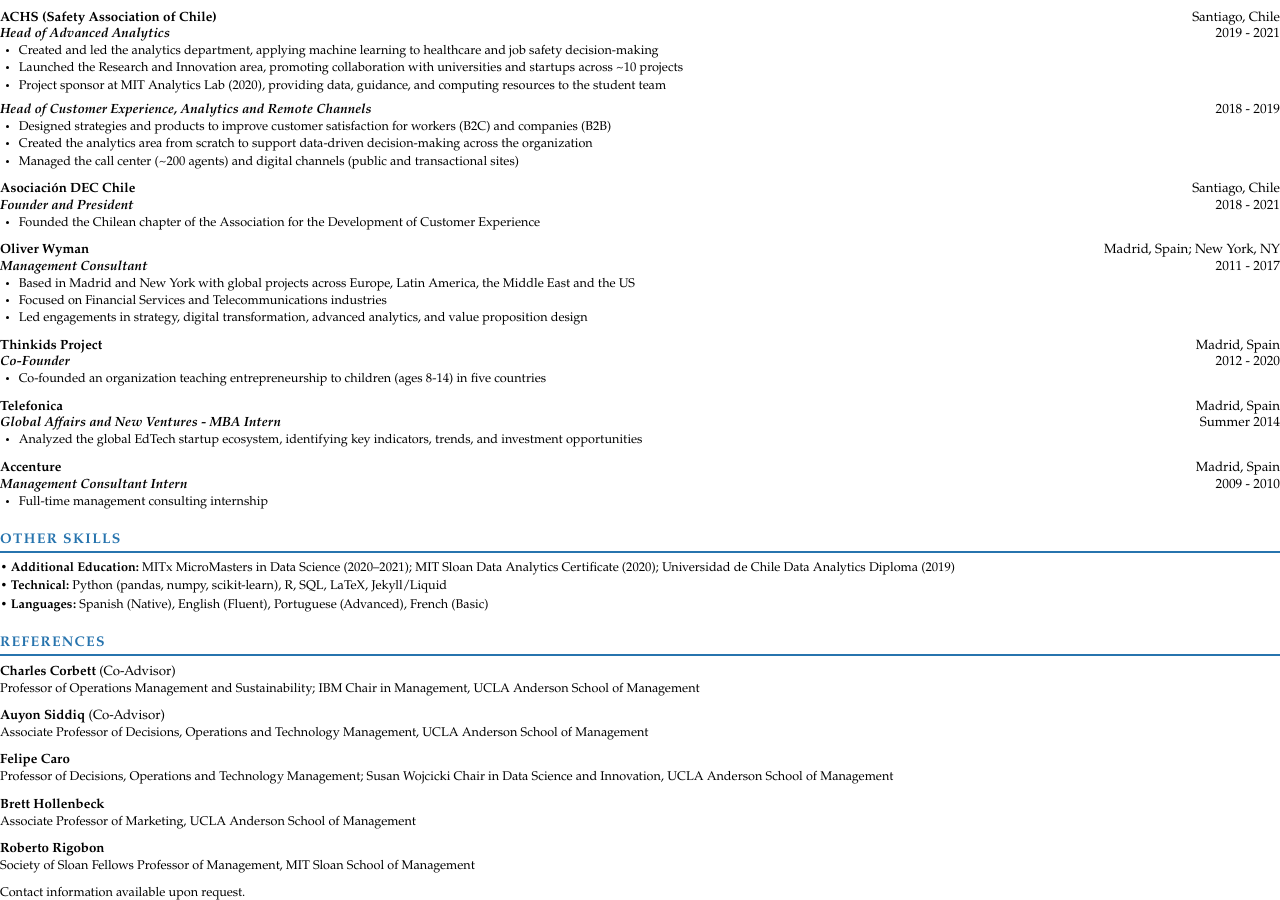
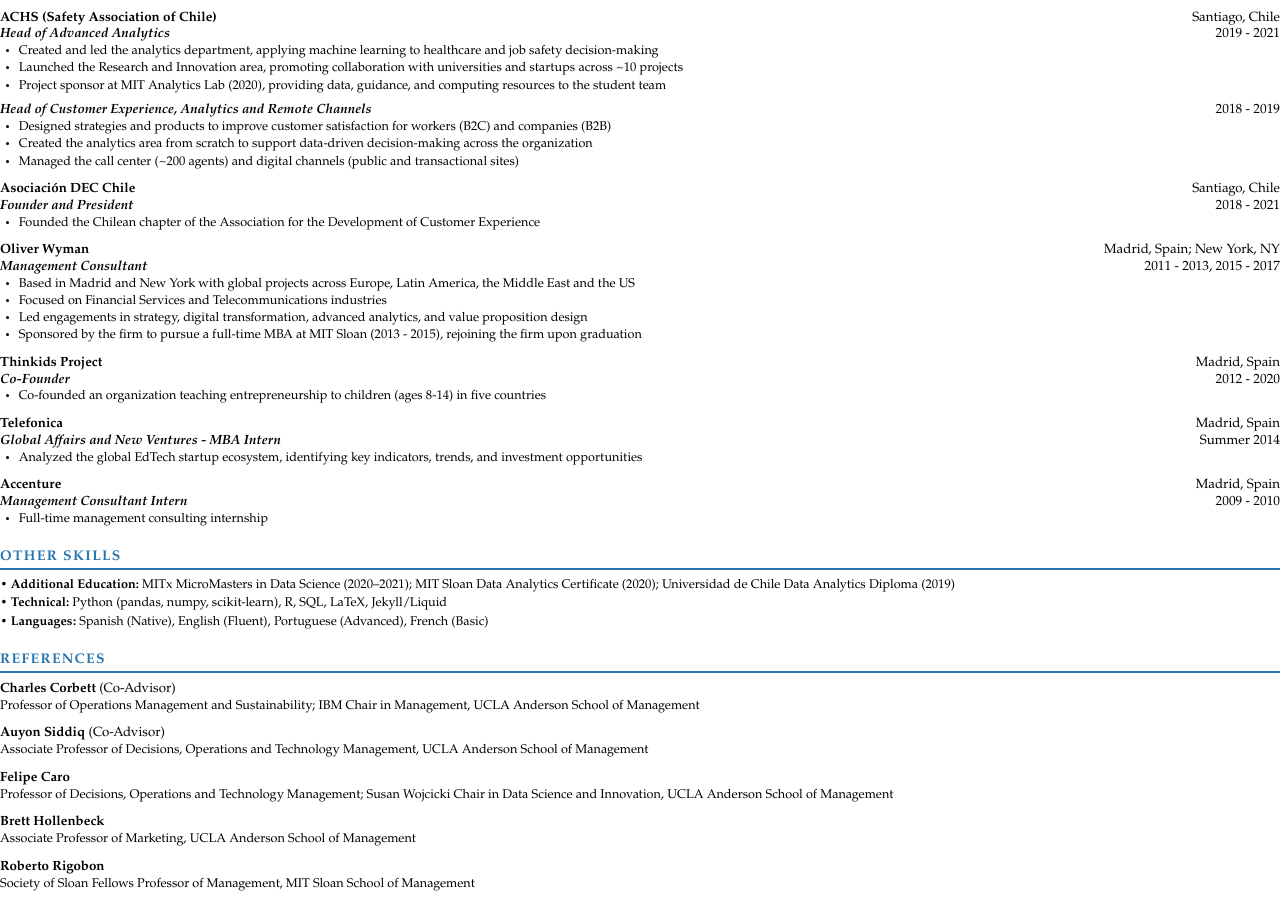
Before and after one commit to martins73/research-site, a Jekyll site: the page built from _pages/cv-pdf-source.html, in a window 1280 px wide and 900 px high, scrolled down 1226 px. Built offline with Jekyll 4.4.1, drawn with Linux system fonts in a browser that asks for light colours.

Commit message:
Clarify Oliver Wyman tenure and company-sponsored MBA gap
Split the 2011-2017 date range into the two actual stints and add a bullet
noting the firm-sponsored MIT Sloan MBA between them.

Co-Authored-By: Claude Opus 5 <noreply@anthropic.com>
Claude-Session: https://claude.ai/code/session_01MexMiTr3kreXaK8vP4WHZM

```diff
--- a/_data/cv/industry.yml
+++ b/_data/cv/industry.yml
@@ -43,11 +43,12 @@
   location: "Madrid, Spain; New York, NY"
   positions:
     - role: Management Consultant
-      dates: "2011 - 2017"
+      dates: "2011 - 2013, 2015 - 2017"
       description:
         - Based in Madrid and New York with global projects across Europe, Latin America, the Middle East and the US
         - Focused on Financial Services and Telecommunications industries
         - Led engagements in strategy, digital transformation, advanced analytics, and value proposition design
+        - Sponsored by the firm to pursue a full-time MBA at MIT Sloan (2013 - 2015), rejoining the firm upon graduation
 
 - institution: Thinkids Project
   logo: /assets/logos/thinkids.png
```
